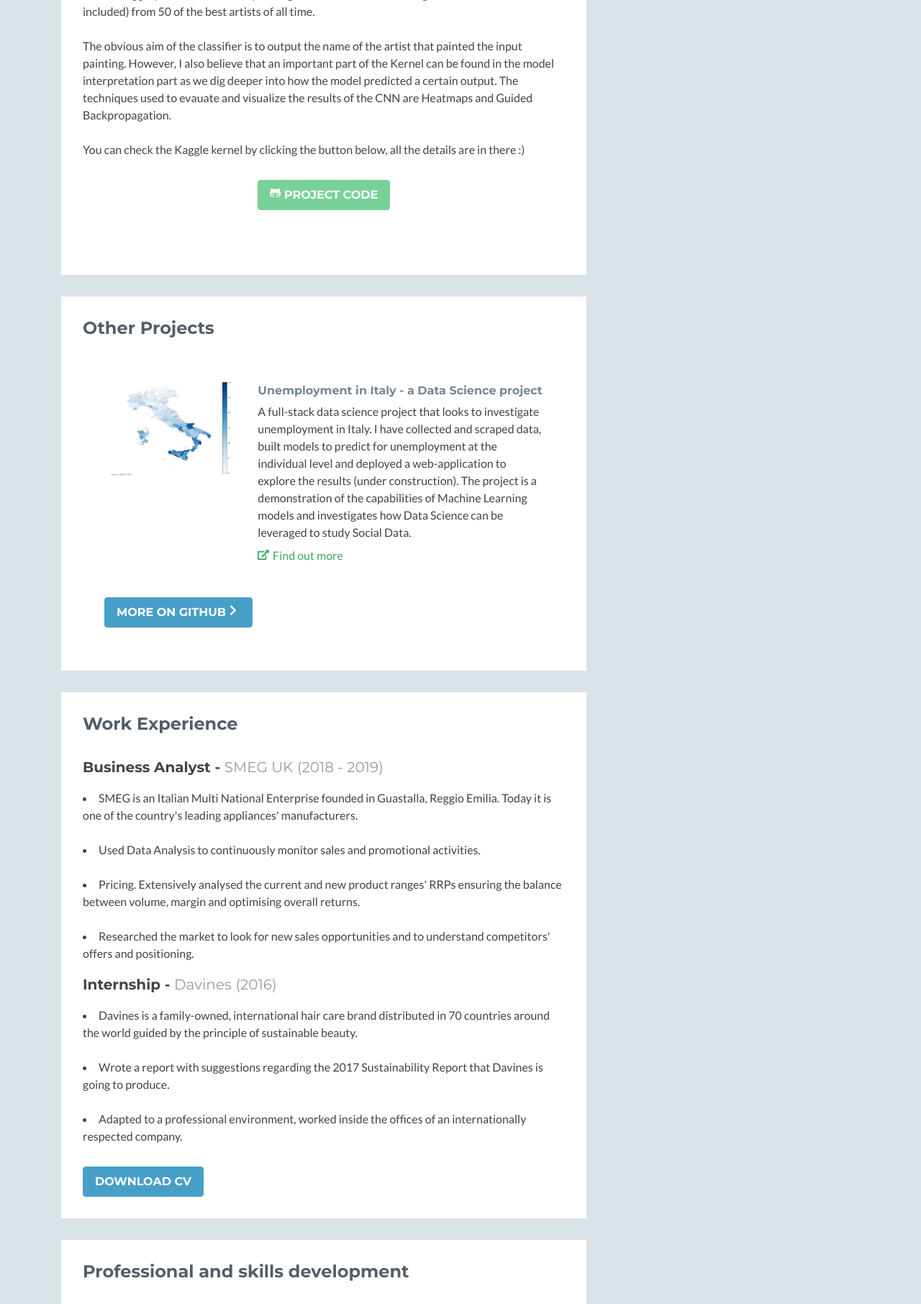
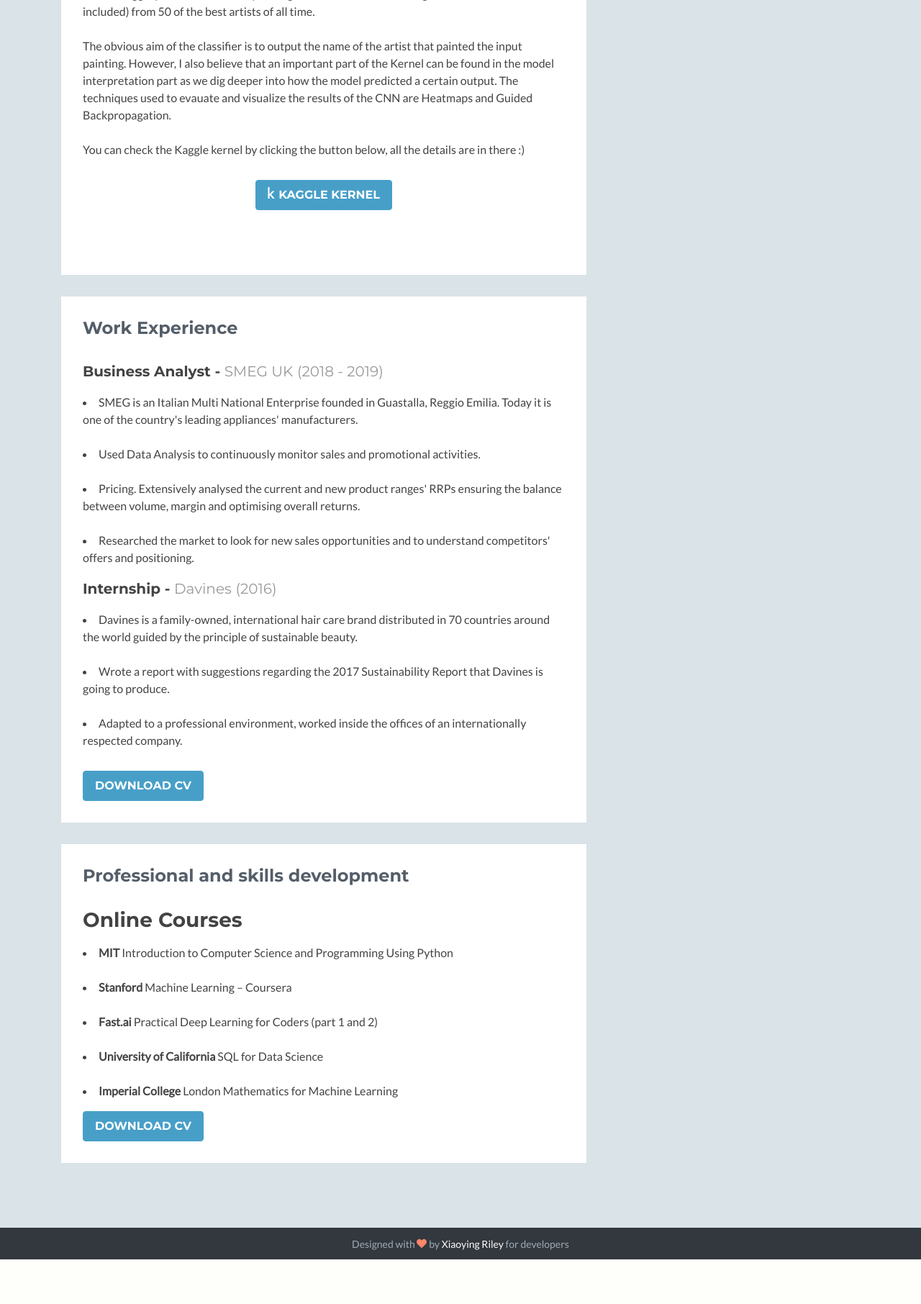
Before and after one commit to Attol8/JacopoAttolini, a Flask app: page / in a window 1280 px wide. Shown: the part 3153-4965 px from the top of the page at 72% size. After the commit the page ends 4903 px from the top, so only its background shows below. Run offline with Flask 2, Linux system fonts and the light colour scheme; some libraries are stand-ins or nearby versions.

Commit message:
changed icons

```diff
--- a/templates/index.html
+++ b/templates/index.html
@@ -138,8 +138,7 @@
                                         <br> You can check the Kaggle kernel by clicking the button below, all the details are in there :)</p>
                                 </div>
                                 <!--//desc-->
-                                <a class="btn btn-cta-secondary" href="https://github.com/Attol8/photo2painting-render" target="_blank" style="background: #79d19a;
-                                border: 1px solid #79d19a"><i class="fab fa-github-alt"></i>Project Code</a>
+                                <a class="btn btn-cta-secondary" href="https://www.kaggle.com/attol8/paintings-classifier-fastai-resnet50-90-2-acc" target="_blank"><i class="fab fa-kaggle"></i>Kaggle Kernel</a>
                             </div>
                             <!--//item-->
                             </div>
@@ -149,34 +148,6 @@
                 </section>
                 <!--//section-->
 
-                <section class="projects section">
-                    <div class="section-inner">
-                        <h2 class="heading">Other Projects</h2>
-                        <div class="content">
-                            <div class="section-inner">
-                                <div class="content">
-                                    <div class="item row">
-                                        <a class="col-md-4 col-12" href="https://themes.3rdwavemedia.com/bootstrap-templates/startup/delta-bootstrap-theme-for-mobile-apps/" target="_blank">
-                                            <img class="img-fluid project-image" src="static/assets/images/unemployment.png" alt="project name" />
-                                        </a>
-                                        <div class="desc col-md-8 col-12">
-                                            <h3 class="title"><a href="https://themes.3rdwavemedia.com/bootstrap-templates/startup/delta-bootstrap-theme-for-mobile-apps/" target="_blank">Unemployment in Italy - a Data Science project</a></h3>
-                                            <p class="mb-2"> A full-stack data science project that looks to investigate unemployment in Italy. I have collected and scraped data, built models to predict for unemployment at the individual level
-                                                and deployed a web-application to explore the results (under construction). The project is a demonstration of the capabilities of Machine Learning models and investigates how Data Science can be leveraged to study Social Data.
-                                            </p>
-                                            <p><a class="more-link" href="https://themes.3rdwavemedia.com/bootstrap-templates/startup/delta-bootstrap-theme-for-mobile-apps/" target="_blank"><i class="fas fa-external-link-alt"></i>Find out more</a></p>
-                                        </div>
-                                        <!--//desc-->
-                                    </div>
-                                    <!--//item-->
-                            <a class="btn btn-cta-secondary" href="https://github.com/Attol8/Italy_Unemployment">More on Github <i class="fas fa-chevron-right"></i></a>
-
-                        </div>
-                        <!--//content-->
-                    </div>
-                    <!--//section-inner-->
-                </section>
-                <!--//section-->
 
                 <section class="experience section">
                     <div class="section-inner">
```
